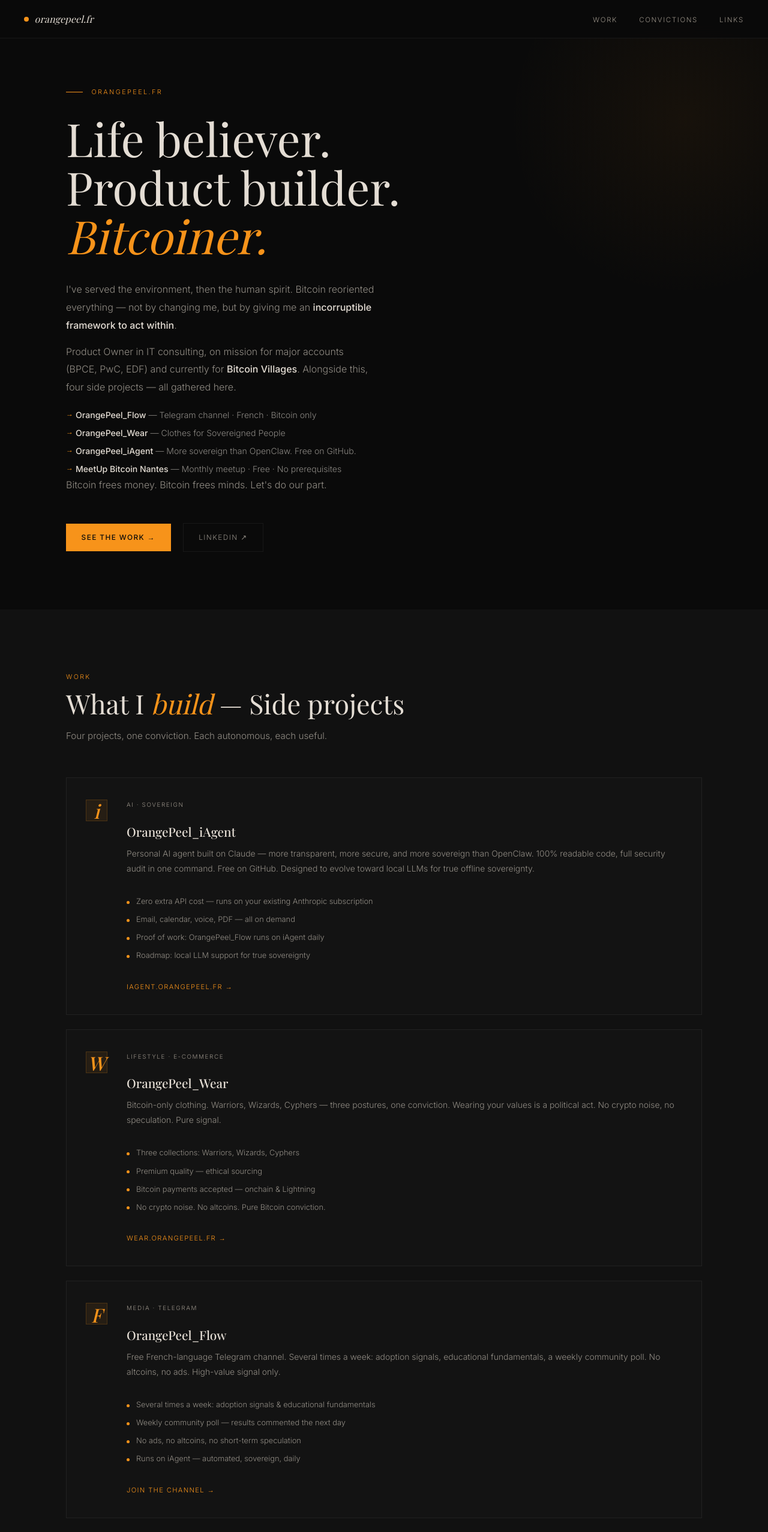
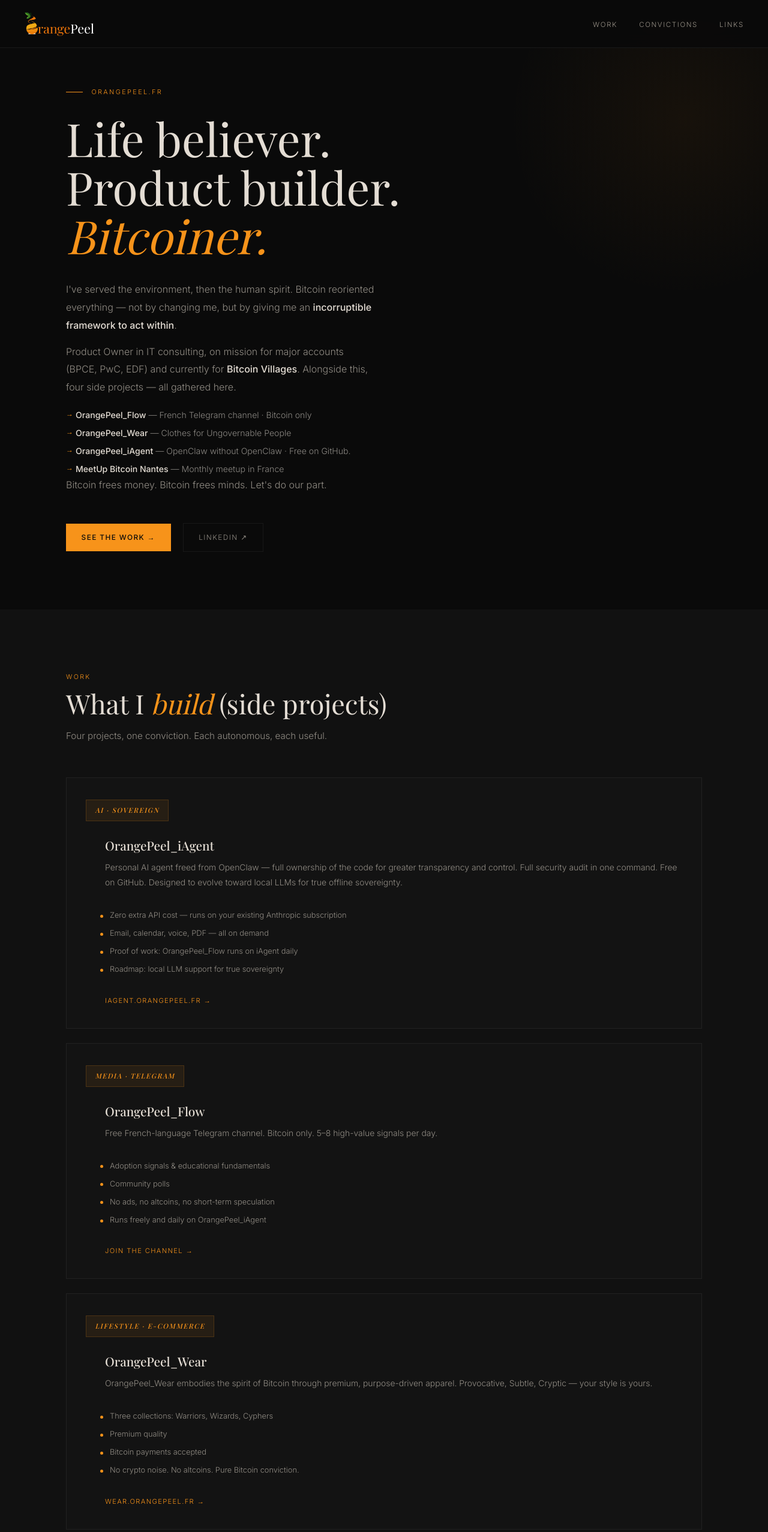
Before and after one commit to man-orangepeel/orangepeel-root, a Next.js app: page / in a window 1280 px wide. Shown: the top 2554 px of the page at 60% size. Built offline with nearby package versions, Linux system fonts and the light colour scheme; a web font is replaced by a local one.

Commit message:
content: update cards layout, labels, ordering, logo integration, footer redesign
Co-Authored-By: Claude Opus 4.6 (1M context) <noreply@anthropic.com>

```diff
--- a/app/globals.css
+++ b/app/globals.css
@@ -34,7 +34,7 @@ nav {
   position: fixed;
   inset: 0 0 auto 0;
   z-index: 100;
-  height: 64px;
+  height: 80px;
   padding: 0 2.5rem;
   display: flex;
   align-items: center;
@@ -50,19 +50,10 @@ nav {
   gap: 0.6rem;
 }
 
-.nav-dot {
-  width: 8px;
-  height: 8px;
-  border-radius: 50%;
-  background: var(--orange);
-}
-
-.nav-name {
-  font-family: var(--font-display);
-  font-style: italic;
-  font-size: 1rem;
-  color: var(--text);
-  letter-spacing: 0.01em;
+.nav-logo {
+  height: 40px;
+  width: auto;
+  display: block;
 }
 
 .nav-links {
@@ -270,10 +261,8 @@ section { padding: 6.5rem 2.5rem; }
 .pcard {
   background: var(--bg-card);
   padding: 2.25rem 2rem;
-  display: grid;
-  grid-template-columns: auto 1fr;
-  gap: 0 2rem;
-  align-items: start;
+  display: flex;
+  flex-direction: column;
   position: relative;
   transition: background 0.2s;
   border: 1px solid var(--border);
@@ -294,35 +283,22 @@ section { padding: 6.5rem 2.5rem; }
 .pcard:hover .pcard-accent { transform: scaleX(1); }
 
 .pcard-tag {
-  font-size: 0.62rem;
-  letter-spacing: 0.16em;
-  text-transform: uppercase;
-  color: var(--text-muted);
-  margin-bottom: 1.5rem;
-}
-
-.pcard-icon {
-  grid-row: 1 / 4;
-  width: 36px;
-  height: 36px;
-  display: flex;
+  display: inline-flex;
   align-items: center;
   justify-content: center;
+  font-size: 0.72rem;
+  letter-spacing: 0.14em;
+  text-transform: uppercase;
+  color: var(--orange);
   border: 1px solid var(--orange-border);
   background: var(--orange-dim);
-  color: var(--orange);
-  font-size: 2rem;
-  font-weight: 500;
+  padding: 0.45rem 0.9rem;
+  margin-bottom: 1.75rem;
+  align-self: flex-start;
   font-family: var(--font-display);
   font-style: italic;
-  padding-top: 0.2rem;
+  font-weight: 500;
 }
-
-.pcard-tag { grid-column: 2; }
-.pcard-title { grid-column: 2; }
-.pcard-desc { grid-column: 2; }
-.pcard-features { grid-column: 2; }
-.pcard-link { grid-column: 2; }
 
 .pcard-title {
   font-family: var(--font-display);
@@ -330,6 +306,7 @@ section { padding: 6.5rem 2.5rem; }
   font-weight: 500;
   margin-bottom: 0.75rem;
   line-height: 1.2;
+  padding-left: 2rem;
 }
 
 .pcard-desc {
@@ -338,6 +315,7 @@ section { padding: 6.5rem 2.5rem; }
   line-height: 1.8;
   flex: 1;
   margin-bottom: 2rem;
+  padding-left: 2rem;
 }
 
 .pcard-link {
@@ -347,6 +325,7 @@ section { padding: 6.5rem 2.5rem; }
   color: var(--orange);
   display: inline-flex;
   align-items: center;
+  padding-left: 2rem;
   gap: 0.45rem;
   transition: gap 0.2s;
 }
@@ -354,7 +333,7 @@ section { padding: 6.5rem 2.5rem; }
 
 .pcard-features {
   list-style: none;
-  padding: 0;
+  padding: 0 0 0 1.5rem;
   margin: 0 0 2rem;
   display: flex;
   flex-direction: column;
@@ -599,6 +578,12 @@ footer {
   gap: 0.75rem;
 }
 
+.footer-logo {
+  height: 88px;
+  width: auto;
+  object-fit: contain;
+}
+
 .footer-manifesto {
   font-family: 'Playfair Display', serif;
   font-size: clamp(1.2rem, 2.5vw, 1.6rem);
@@ -620,7 +605,6 @@ footer {
   .hero { padding: 7.5rem 1.5rem 5rem; }
   section { padding: 5rem 1.5rem; }
 
-  .pcard { grid-template-columns: 1fr; }
   .manifesto-body { grid-template-columns: 1fr; gap: 3rem; }
 
   .footer-inner { flex-direction: column; text-align: center; }
--- a/app/page.tsx
+++ b/app/page.tsx
@@ -2,9 +2,8 @@ export default function Home() {
   const projects = [
     {
       tag: 'AI · Sovereign',
-      icon: 'i',
       title: 'OrangePeel_iAgent',
-      desc: 'Personal AI agent built on Claude — more transparent, more secure, and more sovereign than OpenClaw. 100% readable code, full security audit in one command. Free on GitHub. Designed to evolve toward local LLMs for true offline sovereignty.',
+      desc: 'Personal AI agent freed from OpenClaw — full ownership of the code for greater transparency and control. Full security audit in one command. Free on GitHub. Designed to evolve toward local LLMs for true offline sovereignty.',
       link: 'iagent.orangepeel.fr',
       href: 'https://iagent.orangepeel.fr',
       features: [
@@ -15,38 +14,35 @@ export default function Home() {
       ],
     },
     {
+      tag: 'Media · Telegram',
+      title: 'OrangePeel_Flow',
+      desc: 'Free French-language Telegram channel. Bitcoin only. 5\u20138 high-value signals per day.',
+      link: 'Join the channel',
+      href: 'https://t.me/OrangePeel_Flow',
+      features: [
+        'Adoption signals & educational fundamentals',
+        'Community polls',
+        'No ads, no altcoins, no short-term speculation',
+        'Runs freely and daily on OrangePeel_iAgent',
+      ],
+    },
+    {
       tag: 'Lifestyle · E-commerce',
-      icon: 'W',
       title: 'OrangePeel_Wear',
-      desc: 'Bitcoin-only clothing. Warriors, Wizards, Cyphers — three postures, one conviction. Wearing your values is a political act. No crypto noise, no speculation. Pure signal.',
+      desc: 'OrangePeel_Wear embodies the spirit of Bitcoin through premium, purpose-driven apparel. Provocative, Subtle, Cryptic — your style is yours.',
       link: 'wear.orangepeel.fr',
       href: 'https://wear.orangepeel.fr',
       features: [
         'Three collections: Warriors, Wizards, Cyphers',
-        'Premium quality — ethical sourcing',
-        'Bitcoin payments accepted — onchain & Lightning',
+        'Premium quality',
+        'Bitcoin payments accepted',
         'No crypto noise. No altcoins. Pure Bitcoin conviction.',
       ],
     },
     {
-      tag: 'Media · Telegram',
-      icon: 'F',
-      title: 'OrangePeel_Flow',
-      desc: 'Free French-language Telegram channel. Several times a week: adoption signals, educational fundamentals, a weekly community poll. No altcoins, no ads. High-value signal only.',
-      link: 'Join the channel',
-      href: 'https://t.me/OrangePeel_Flow',
-      features: [
-        'Several times a week: adoption signals & educational fundamentals',
-        'Weekly community poll — results commented the next day',
-        'No ads, no altcoins, no short-term speculation',
-        'Runs on iAgent — automated, sovereign, daily',
-      ],
-    },
-    {
       tag: 'Community · Nantes',
-      icon: 'M',
       title: 'MeetUp Bitcoin Nantes',
-      desc: 'Free monthly meetup. Every 2nd Thursday, Le Startijenn. Beginners, experts, merchants — no registration, no prerequisites. Bitcoin, without the jargon.',
+      desc: 'Free monthly meetup in France. Beginners, experts. Bitcoin, with and without the jargon.',
       link: 'meetup.orangepeel.fr',
       href: 'https://meetup.orangepeel.fr',
       features: [
@@ -73,27 +69,27 @@ export default function Home() {
     },
     {
       icon: 'Tg',
+      name: 'MeetUp Bitcoin Nantes',
+      sub: 'Telegram community · Nantes',
+      href: 'https://t.me/meetupbitcoinnantes',
+    },
+    {
+      icon: '⚙',
+      name: 'OrangePeel_iAgent',
+      sub: 'iagent.orangepeel.fr · Open source AI agent',
+      href: 'https://iagent.orangepeel.fr',
+    },
+    {
+      icon: 'Tg',
       name: 'OrangePeel_Flow',
       sub: 'Telegram channel · French · Bitcoin only',
       href: 'https://t.me/OrangePeel_Flow',
-    },
-    {
-      icon: 'Tg',
-      name: 'MeetUp Bitcoin Nantes',
-      sub: 'Telegram community · Nantes',
-      href: 'https://t.me/meetupbitcoinnantes',
     },
     {
       icon: 'W',
       name: 'OrangePeel_Wear',
       sub: 'wear.orangepeel.fr',
       href: 'https://wear.orangepeel.fr',
-    },
-    {
-      icon: '⚙',
-      name: 'OrangePeel_iAgent',
-      sub: 'iagent.orangepeel.fr · Open source AI agent',
-      href: 'https://iagent.orangepeel.fr',
     },
   ]
 
@@ -102,8 +98,7 @@ export default function Home() {
       {/* ── NAV ── */}
       <nav>
         <div className="nav-mark">
-          <div className="nav-dot" />
-          <span className="nav-name">orangepeel.fr</span>
+          <img src="/logo.png" alt="OrangePeel" className="nav-logo" />
         </div>
         <ul className="nav-links">
           <li><a href="#work">Work</a></li>
@@ -134,10 +129,10 @@ export default function Home() {
               Alongside this, four side projects — all gathered here.
             </p>
             <ul className="hero-projects">
-              <li><strong>OrangePeel_Flow</strong> — Telegram channel · French · Bitcoin only</li>
-              <li><strong>OrangePeel_Wear</strong> — Clothes for Sovereigned People</li>
-              <li><strong>OrangePeel_iAgent</strong> — More sovereign than OpenClaw. Free on GitHub.</li>
-              <li><strong>MeetUp Bitcoin Nantes</strong> — Monthly meetup · Free · No prerequisites</li>
+              <li><strong>OrangePeel_Flow</strong> — French Telegram channel · Bitcoin only</li>
+              <li><strong>OrangePeel_Wear</strong> — Clothes for Ungovernable People</li>
+              <li><strong>OrangePeel_iAgent</strong> — OpenClaw without OpenClaw · Free on GitHub.</li>
+              <li><strong>MeetUp Bitcoin Nantes</strong> — Monthly meetup in France</li>
             </ul>
             <p>
               Bitcoin frees money. Bitcoin frees minds. Let&apos;s do our part.
@@ -154,7 +149,7 @@ export default function Home() {
       <section id="work" className="projects-section">
         <div className="inner">
           <p className="sec-sup">Work</p>
-          <h2 className="sec-title">What I <em>build</em> — Side projects</h2>
+          <h2 className="sec-title">What I <em>build</em> (side projects)</h2>
           <p className="sec-sub">
             Four projects, one conviction. Each autonomous, each useful.
           </p>
@@ -169,7 +164,6 @@ export default function Home() {
               >
                 <div className="pcard-accent" />
                 <span className="pcard-tag">{p.tag}</span>
-                <div className="pcard-icon">{p.icon}</div>
                 <h3 className="pcard-title">{p.title}</h3>
                 <p className="pcard-desc">{p.desc}</p>
                 {p.features && (
@@ -261,6 +255,7 @@ export default function Home() {
       <footer>
         <div className="footer-inner">
           <p className="footer-manifesto">Bitcoin frees money. Bitcoin frees minds.</p>
+          <img src="/logo.png" alt="OrangePeel" className="footer-logo" />
           <p className="footer-copy">&copy; 2026 · Built on conviction. Paid in sats.</p>
         </div>
       </footer>
```
Also changed, not shown: public/logo.png (added).
